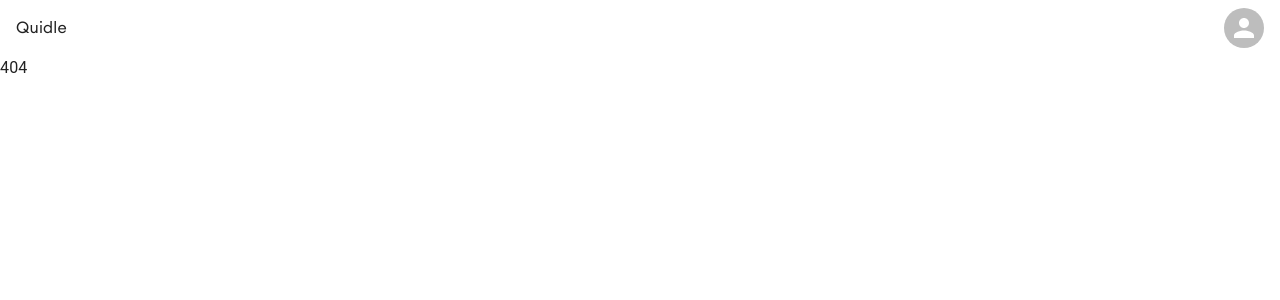
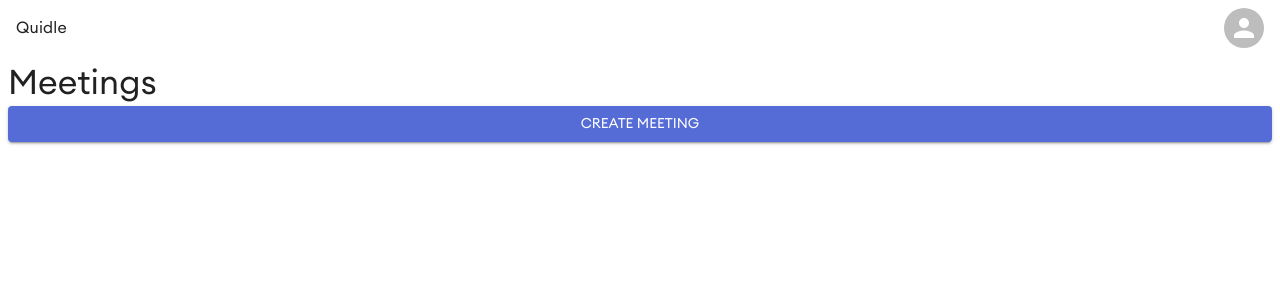
Before and after one commit to isjulianj/quidle, a React (Create React App) app: page /meetings in a window 1280 px wide. Before the commit this address had no page. Shown: the top 300 px of the page. Built offline with nearby package versions, Linux system fonts and the light colour scheme.

Commit message:
Added some routing.

```diff
--- a/src/App.tsx
+++ b/src/App.tsx
@@ -1,31 +1,13 @@
 import React from 'react';
-import './App.css';
 import {Header} from "./components/layout/Header";
-import {Routes, Route} from 'react-router-dom'
-import {Meetings} from "./modules/meetings/compositions/meetings";
-import {MeetingsLocalCacheAdapter} from "./lib/services/MeetingCacheAdapter";
-
-const About = () => {
-    return (
-        <>
-            <h2>About</h2>
-        </>
-    );
-};
-
-const meetingsStoreAdapter = new MeetingsLocalCacheAdapter();
+import { Outlet} from 'react-router-dom'
 
 
 function App() {
     return (
         <>
             <Header/>
-            <Routes>
-                <Route index element={<Meetings meetingsCacheProvider={meetingsStoreAdapter} />} />
-                {/*<Route path="meetings" element={<Meetings />} />*/}
-                <Route path="dashboard" element={<About />} />
-                <Route path="*" element={'404'} />
-            </Routes>
+            <Outlet />
         </>
     );
 }
--- a/src/index.tsx
+++ b/src/index.tsx
@@ -6,18 +6,39 @@ import reportWebVitals from './reportWebVitals';
 import CssBaseline from '@mui/material/CssBaseline';
 import {ThemeProvider as MaterialThemeProvider} from "@mui/material";
 import {theme} from "./lib/theme";
-
-import {
-    BrowserRouter
-} from 'react-router-dom';
+import {BrowserRouter, Routes, Route, Navigate} from 'react-router-dom'
+import Meetings from "./routes/meetings";
+import {MeetingComp} from "./routes/meeting";
 
 ReactDOM.render(
     <React.StrictMode>
         <BrowserRouter>
-        <CssBaseline/>
-        <MaterialThemeProvider theme={theme}>
-            <App/>
-        </MaterialThemeProvider>
+            <CssBaseline/>
+            <MaterialThemeProvider theme={theme}>
+                <Routes>
+                    <Route path="/" element={<App/>}>
+                        <Route path="/" element={<Navigate replace to="/meetings" />} />
+                        <Route path="meetings" element={<Meetings/>}/>
+                        <Route path=":meetingId" element={<MeetingComp />} />
+                        <Route
+                            path="*"
+                            element={
+                                <main style={{padding: '1rem'}}>
+                                    <p>There's nothing here!</p>
+                                </main>
+                            }
+                        />
+                    </Route>
+
+                </Routes>
+                {/*<Routes>*/}
+                {/*    <Route index element={<Meetings meetingsCacheProvider={meetingsStoreAdapter} />} />*/}
+                {/*    /!*<Route path="meetingsOverview" element={<Meetings />} />*!/*/}
+                {/*    <Route path="dashboard" element={<About />} />*/}
+                {/*    <Route path="*" element={'404'} />*/}
+                {/*</Routes>*/}
+
+            </MaterialThemeProvider>
         </BrowserRouter>
     </React.StrictMode>,
     document.getElementById('root')
--- /dev/null
+++ b/src/lib/ui-components/button/Button.tsx
@@ -0,0 +1,2 @@
+import MaterialButton from "@mui/material/Button"
+export const Button = MaterialButton
--- /dev/null
+++ b/src/modules/meetingsOverview/compositions/meetingsOverview/index.tsx
@@ -0,0 +1,80 @@
+import React, {ReactNode, useEffect, useState} from 'react';
+import {Box, Button, Text} from '../../../../lib/ui-components';
+import {ICache} from "../../../../lib/services/ICache";
+import {MEETINGS} from "../../../../lib/services/MeetingCacheAdapter";
+import {Meeting} from "../../../../core/domain/models/meeting";
+import {Card, CardContent} from "@mui/material";
+import CardActionArea from '@mui/material/CardActionArea';
+import { NavLink, useLocation} from "react-router-dom";
+
+
+interface MeetingsProps {
+    meetingsCacheProvider: ICache
+    children?: ReactNode
+}
+
+export const MeetingsOverview = ({meetingsCacheProvider}: MeetingsProps) => {
+
+    const [meetings, setMeetings] = useState<Meeting[]>([]);
+
+
+    // on load get the meetingsOverview
+    useEffect(() => {
+        const savedMeetings = meetingsCacheProvider.get(MEETINGS);
+
+        if (savedMeetings === null) {
+            return
+        }
+
+        setMeetings(savedMeetings.meetings)
+
+    }, [meetingsCacheProvider])
+
+
+    return (
+        <Box display='flex' flexDirection={'column'} width='100%' padding={1}>
+            <Text variant='h4'>Meetings</Text>
+
+            {meetings && meetings.map((meeting) => (
+                <Box key={meeting.id} padding={1}>
+                    <QueryNavLink
+                        style={{ display: "block", margin: "1rem 0" }}
+                        to={`/${meeting.id}`}
+                        key={meeting.id}
+                        state={{ meetingId: meeting.id}}
+                    >
+                    <CardActionArea component="a" href="#">
+                        <Card sx={{display: 'flex'}}>
+                            <CardContent sx={{flex: 1}}>
+                                <Text component="h2" variant="h5">
+                                    {meeting.name}
+                                </Text>
+                                <Text variant="body2" color="text.secondary">
+                                    {meeting.createdDate}
+                                </Text>
+                                <Box  display='flex' >
+                                    <Text variant="subtitle1" paragraph>Created by:</Text> &nbsp;
+                                    <Text variant="subtitle1" paragraph>{meeting.user.name}</Text>
+                                </Box>
+                            </CardContent>
+                            {/*<CardMedia*/}
+                            {/*    component="img"*/}
+                            {/*    sx={{width: 160, display: {xs: 'none', sm: 'block'}}}*/}
+                            {/*    image={meeting.image}*/}
+                            {/*    alt={post.imageLabel}*/}
+                            {/*/>*/}
+                        </Card>
+                    </CardActionArea>
+                    </QueryNavLink>
+                </Box>
+            ))
+            }
+            <Button sx={{width: '100%'}} variant="contained" onClick={() => console.log('hello')}>Create meeting</Button>
+        </Box>
+    );
+};
+
+function QueryNavLink({ to, state, ...props }: any) {
+    let location = useLocation();
+    return <NavLink to={to + location.search} state={state} {...props} >{props.children}</NavLink>;
+}
--- /dev/null
+++ b/src/routes/meetings.tsx
@@ -0,0 +1,9 @@
+import React from 'react';
+import {MeetingsOverview} from "../modules/meetingsOverview/compositions/meetingsOverview";
+import {MeetingsLocalCacheAdapter} from "../lib/services/MeetingCacheAdapter";
+
+const meetingsStoreAdapter = new MeetingsLocalCacheAdapter();
+
+ const Meetings = () => {return (<MeetingsOverview meetingsCacheProvider={meetingsStoreAdapter}/>)}
+
+export default Meetings
```
Also changed, not shown: src/routes/about.tsx (added, +9 -0 lines).
